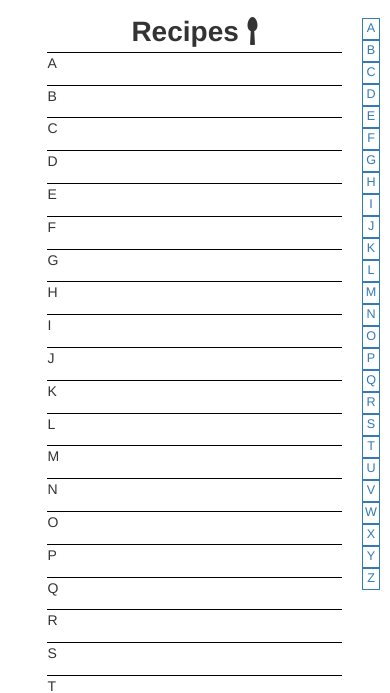
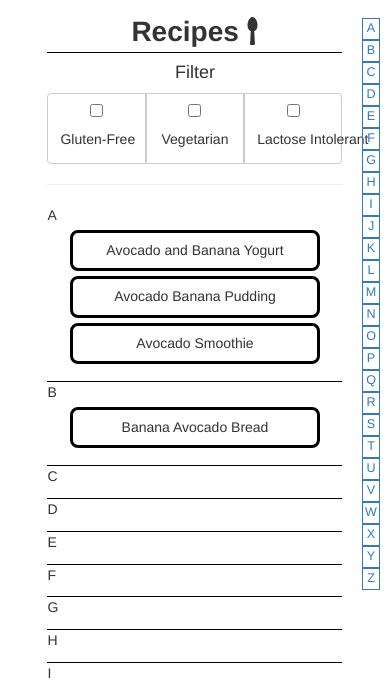
Before and after one commit to Flinze/take2, a PHP site: page /recipes.php in a window 390 px wide. Shown: the part 77-770 px from the top of the page. Run offline with PHP 8.4, Linux system fonts and the light colour scheme; some libraries are stand-ins or nearby versions.

Commit message:
began programming filtering feature

```diff
--- a/recipes.php
+++ b/recipes.php
@@ -3,6 +3,46 @@
 <head>
 	<title>Take2 - Recipe List</title>
 	<meta charset="utf-8">
+    <script>
+        function recipeListModal(x){
+            var ingArr = x.split("-");
+            var id = x.slice(x.length - 1, x.length);
+            ingArr[1] = ingArr[1].substr(0, (ingArr[1].length - 1));
+
+            populateRecipeModal(ingArr[0], ingArr[1], id);
+            $('#recipe-modal').modal('show');
+        }
+
+        function filter(restriction){
+            restriction = restriction.toLowerCase();
+            $('.recList').hide();
+            $(("." +restriction)).show();
+        }
+
+        function recipeFilter(){
+            var restr = $(":checked");
+            var sift = ""
+            for (var i = 0; i < restr.length; i++){
+                sift += "." + restr[i].name;
+            }
+            console.log(sift);
+            $('.recList').hide();
+            $('.recList').filter(sift).show();
+
+        }
+    </script>
+    <style>
+        .recList {
+            border: 3px solid black;
+            text-align: center;
+            width: 85%;
+            margin: auto;
+            margin-top: 5px;
+            margin-bottom: 5px;
+            border-radius: 8px;
+
+        }
+    </style>
 </head>
 
 <body>
@@ -50,12 +90,39 @@
 			<div class="major-title" id="recipe-title">
 				Recipes <i class="fa fa-spoon"></i>
 			</div>
+            <div>
+                <h4>Filter</h4>
+                <div class="btn-group btn-group-justified" onclick="recipeFilter()">
+<!--                    <a onclick="filter($(this).text())" class="btn btn-primary">Gluten-Free</a>-->
+<!--                    <a onclick="filter($(this).text())" class="btn btn-primary">Vegetarian</a>-->
+<!--                    <a onclick="filter($(this).text())" class="btn btn-primary">Recipe Restriction #3</a>-->
+                    <label class="btn btn-default">
+                        <input type="checkbox" name="gluten-free" value="">
+                        <h5>Gluten-Free</h5>
+                    </label>
+                    <label class="btn btn-default">
+                        <input type="checkbox" name="vegetarian" value="">
+                        <h5>Vegetarian</h5>
+                    </label>
+                    <label class="btn btn-default">
+                        <input type="checkbox" name="lactose" value="">
+                        <h5>Lactose Intolerant</h5>
+                    </label>
+                </div>
+                <hr>
+            </div>
 
 			<div id="recipe-a" class="minor-title">
 			A
+                <div id="avocado-bananas2" class="recList gluten-free vegetarian" onclick="recipeListModal($(this).attr('id'))"><h5>Avocado and Banana Yogurt</h5></div>
+                <div id="avocado-bananas1" class="recList vegetarian" onclick="recipeListModal($(this).attr('id'))"><h5>Avocado Banana Pudding</h5></div>
+                <div id="avocado-bananas4" class="recList gluten-free" onclick="recipeListModal($(this).attr('id'))"><h5>Avocado Smoothie</h5></div>
+
+
 			</div>
 			<div id="recipe-b" class="minor-title">
 			B
+                <div id="avocado-bananas3" class="recList gluten-free" onclick="recipeListModal($(this).attr('id'))"><h5>Banana Avocado Bread</h5></div>
 			</div>
 			<div id="recipe-c" class="minor-title">
 			C
@@ -139,5 +206,66 @@
 		<script src="assets/js/recipes.scrollbar.js"></script>
 
 	</div> <!-- Wrapper -->
+
+    <!-- Recipe Modal -->
+    <div id="recipe-modal" class="modal fade" role="dialog">
+        <div class="modal-dialog modal-lg">
+
+            <!-- Modal content-->
+            <div class="modal-content">
+                <div class="modal-header">
+                    <h4 class="modal-title">Dish Name</h4>
+                </div>
+                <div class="modal-body">
+                    <!--<main class="col-xs-12 col-lg-8 col-lg-offset-2">-->
+
+                    <!-- Recipe Picture -->
+                    <div class="about_photo">
+                        <img src="img/placeholder/friedchicken.jpg" alt="Group Photo" class="img-responsive">
+                    </div>
+
+                    <!-- Ingredients and Prep Time -->
+                    <div class="minor-title-recipe">
+                        <div class="row">
+                            <div class="col-xs-4">
+                                Ingredients
+                            </div>
+                            <div class="col-xs-offset-4 col-xs-4">
+                                Prep. Time
+                            </div>
+                        </div>
+                    </div>
+
+                    <!-- Ingredient List -->
+                    <div class="row">
+                        <div class="recipe-ingredient-list">
+                        </div>
+                    </div>
+
+                    <!-- Ingredients and Prep Time -->
+                    <div class="minor-title-recipe">
+                        <div class="row">
+                            <div class="col-xs-4">
+                                Directions
+                            </div>
+                        </div>
+                    </div>
+
+                    <!-- Directions -->
+                    <div class="row">
+                        <div class="col-xs-offset-1 col-xs-10">
+                            <div class="recipe-directions-list">
+                            </div>
+                        </div>
+                    </div>
+                    <!--</main>-->
+                </div>
+                <div class="modal-footer">
+                    <button type="button" class="btn btn-default center-block" data-dismiss="modal">Close</button>
+                </div>
+            </div>
+
+        </div>
+    </div><!-- Recipe Modal -->
 </body>
 </html>
```
